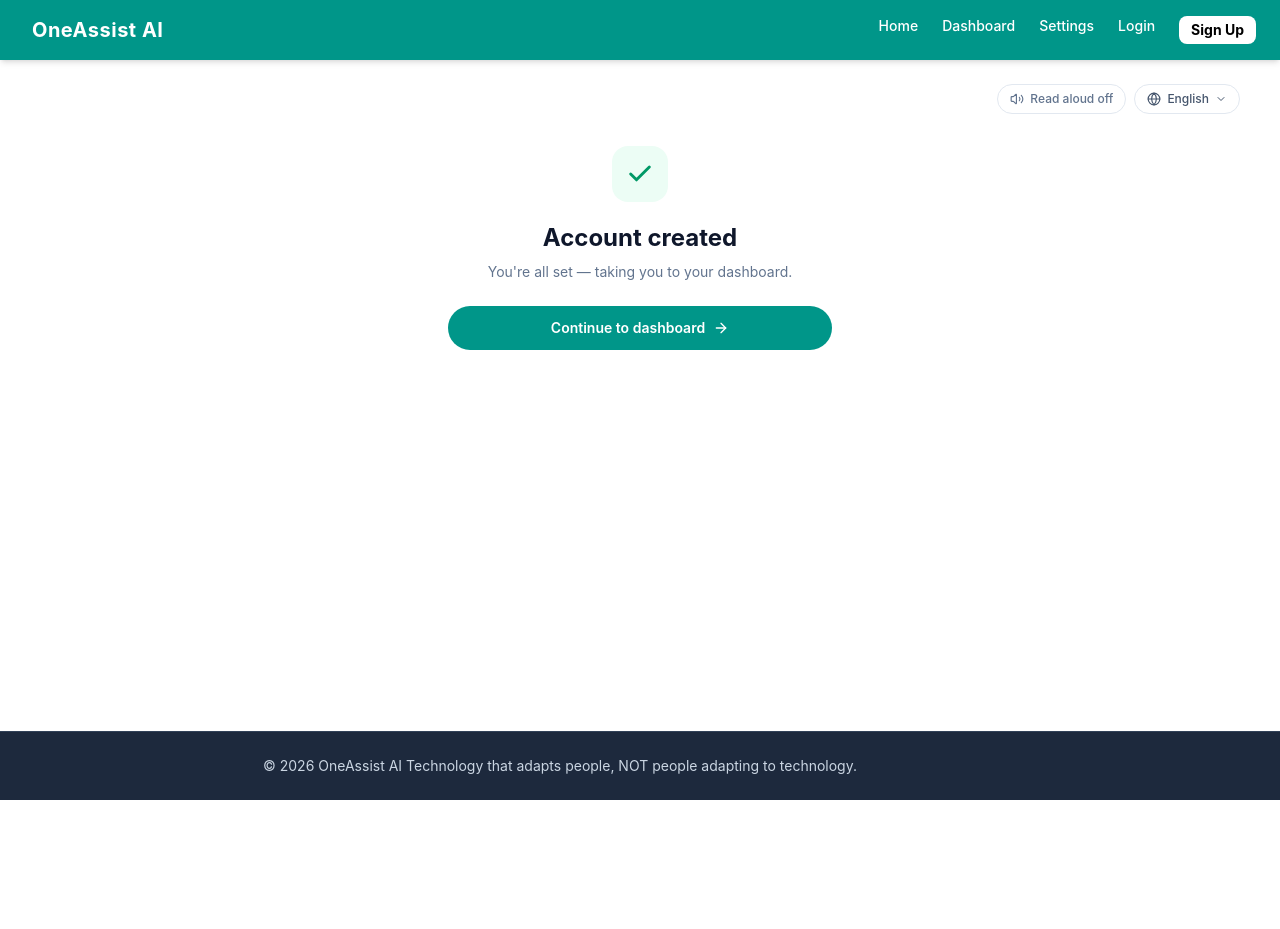
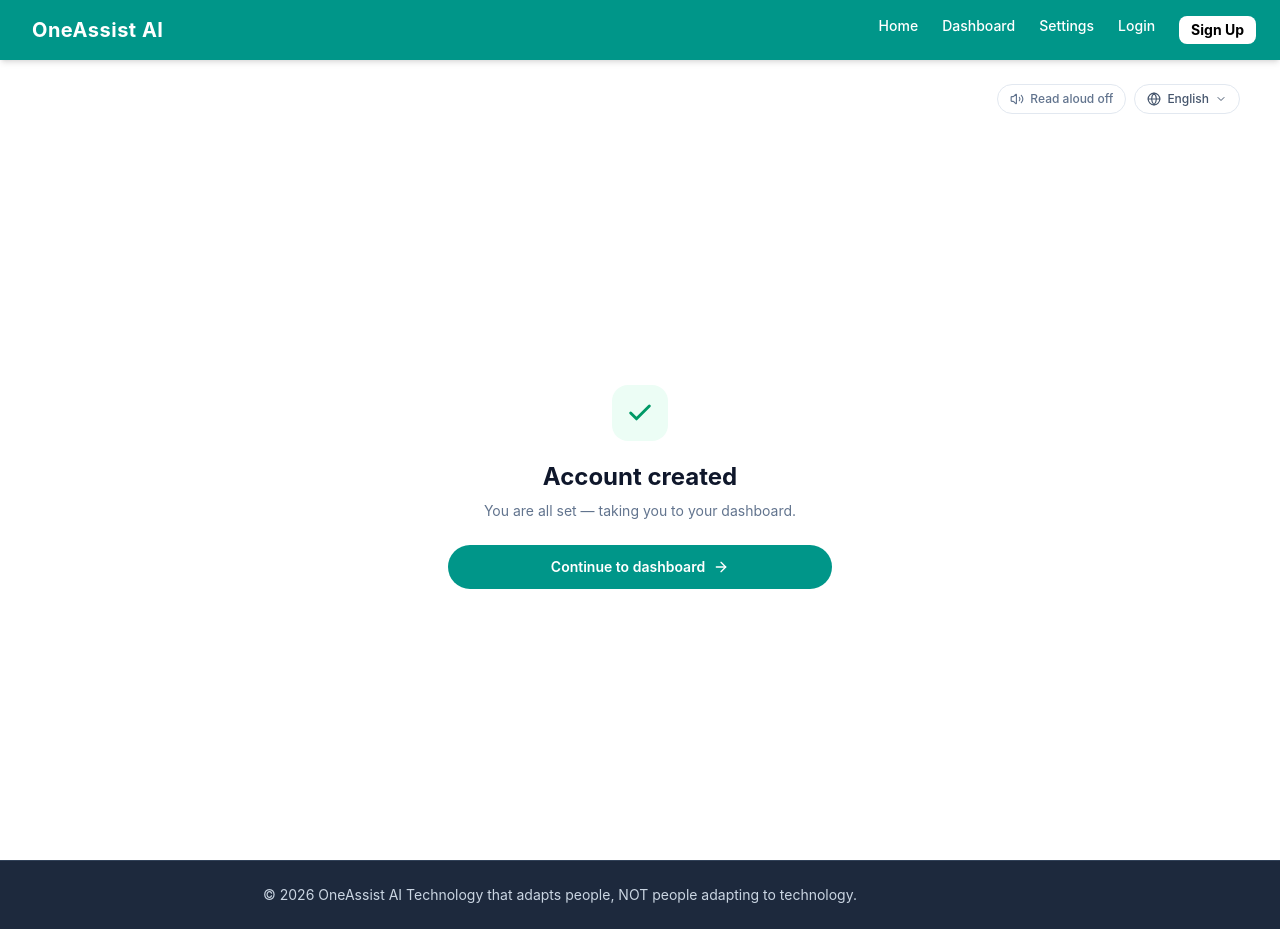
Before and after one commit to Nasieku-art/OneAssist-Ai, a React (Vite) app: page /signup in a window 1280 px wide. Both pictures are taken after typing "Sample", "name@example.com", "Sample123" into the empty fields and a click on the button "Create account". Before the commit the page ends 800 px from the top, so only its background shows below. Built offline with nearby package versions, Linux system fonts and the light colour scheme.

Commit message:
deleted content on Login and replaced it with something new

```diff
--- a/src/Components/Sign.jsx
+++ b/src/Components/Sign.jsx
@@ -1,19 +1,11 @@
 import React, { useState } from "react";
 import { Link } from "react-router-dom";
-import {
-  Hand,
-  Eye,
-  EyeOff,
-  Globe,
-  Volume2,
-  ChevronDown,
-  ArrowRight,
-  Check,
+import {Eye,EyeOff,Globe,Volume2,ChevronDown,ArrowRight,Check,
 } from "lucide-react";
 
 const LANGUAGES = ["English", "Kiswahili", "Kikuyu", "Luo", "Kamba"];
 
-export default function SignUp() {
+ function Sign() {
   const [showPassword, setShowPassword] = useState(false);
   const [lang, setLang] = useState("English");
   const [langOpen, setLangOpen] = useState(false);
@@ -43,9 +35,9 @@ export default function SignUp() {
   };
 
   return (
-    <div className="container mx-auto">
-      <div className="">
-        <div className="flex items-center justify-end gap-2 px-5 md:px-10 pt-6">
+    <div className="container mx-auto h-screen overflow-hidden flex flex-col">
+
+        <div className="flex items-center justify-end gap-2 px-5 md:px-10 pt-6 shrink-0">
           <button
             type="button"
             onClick={() => setReadAloud((v) => !v)}
@@ -93,7 +85,7 @@ export default function SignUp() {
           </div>
         </div>
 
-        <div className="flex-1 flex items-center justify-center px-5 md:px-10 py-8">
+        <div className="flex-1 min-h-0 flex items-center justify-center px-5 md:px-10 py-4 overflow-y-auto">
           <div className="w-full max-w-sm">
             {submitted ? (
               <div className="text-center">
@@ -107,7 +99,7 @@ export default function SignUp() {
                   Account created
                 </h1>
                 <p className="text-slate-500 text-sm mb-6">
-                  You're all set — taking you to your dashboard.
+                  You are all set — taking you to your dashboard.
                 </p>
                 <Link
                   to="/dashboard"
@@ -222,7 +214,8 @@ export default function SignUp() {
             )}
           </div>
         </div>
-      </div>
+
     </div>
   );
 }
+export default Sign;
--- a/src/Pages/Layout.jsx
+++ b/src/Pages/Layout.jsx
@@ -7,7 +7,7 @@ function Layout({ children }) {
       <header>
         <Navbar />
       </header>
-      <main className="flex-grow overflow-y-auto">
+      <main className="flex flex-col h-screen ">
         {children}
       </main>
       <footer>
--- a/src/Pages/Login.jsx
+++ /dev/null
@@ -1,9 +0,0 @@
-import Log from "../Components/Log";
-function Login(){
-    return(
-        <div>
-            <Log/>
-        </div>
-    )
-}
-export default Login;
```
